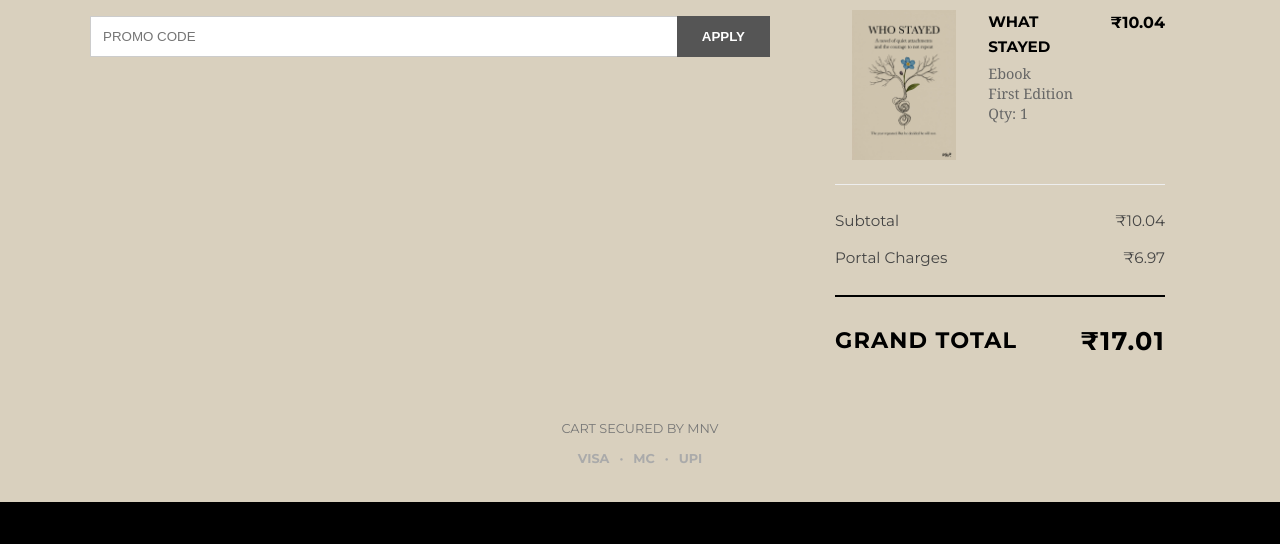
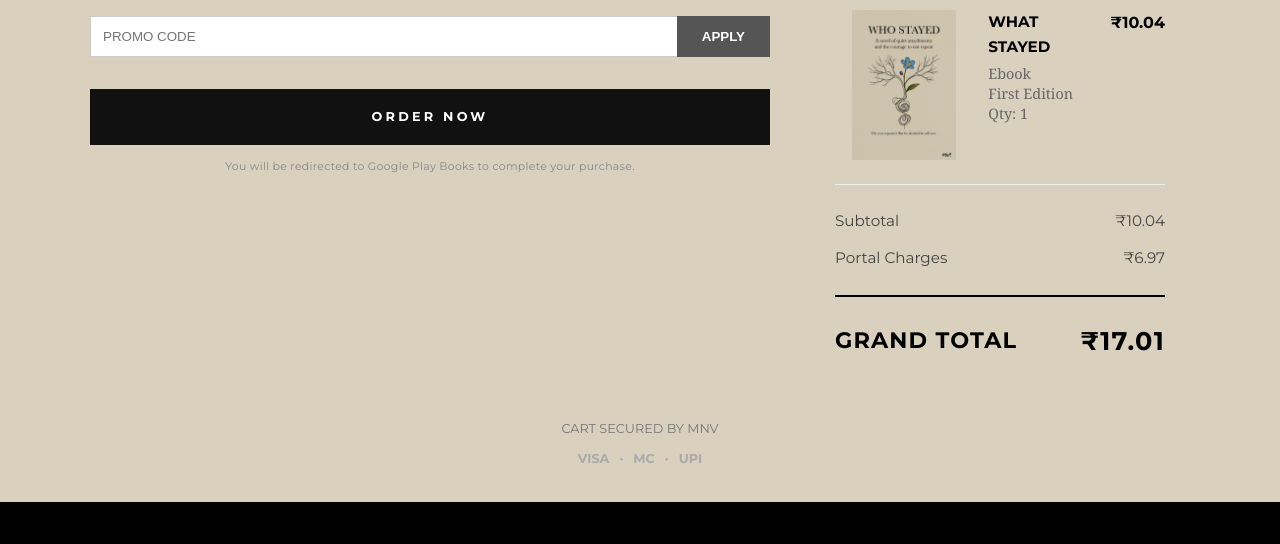
Before and after one commit to manav-Mnv/M-N-V---webpage, a plain HTML site: page order.html in a window 1280 px wide. Shown: the part 198-742 px from the top of the page. Drawn offline with Linux system fonts and the light colour scheme.

Commit message:
google book added

```diff
--- a/order.html
+++ b/order.html
@@ -335,6 +335,20 @@
                     <input type="text" placeholder="PROMO CODE">
                     <button>Apply</button>
                 </div>
+
+                <div style="margin-top: 2rem;">
+                    <a href="https://play.google.com/store/books/details?id=OovBEQAAQBAJ&rdid=book-OovBEQAAQBAJ&rdot=1"
+                        target="_blank"
+                        style="display:block; width:100%; padding:1.1rem 2rem; background-color:#111; color:#fff; font-family:var(--font-primary); font-size:0.8rem; font-weight:700; letter-spacing:0.25em; text-transform:uppercase; text-align:center; text-decoration:none; transition:background-color 0.3s ease; box-sizing:border-box;"
+                        onmouseover="this.style.backgroundColor='#006a50'"
+                        onmouseout="this.style.backgroundColor='#111'">
+                        ORDER NOW
+                    </a>
+                    <p
+                        style="font-family:var(--font-primary); font-size:0.68rem; color:#888; text-align:center; margin-top:0.8rem; letter-spacing:0.03em;">
+                        You will be redirected to Google Play Books to complete your purchase.
+                    </p>
+                </div>
             </div>
 
             <div class="checkout-sidebar">
```
Also changed, not shown: books.html (+2 -1 lines), index.html (+2 -1 lines), what-stayed.html (+2 -1 lines).
